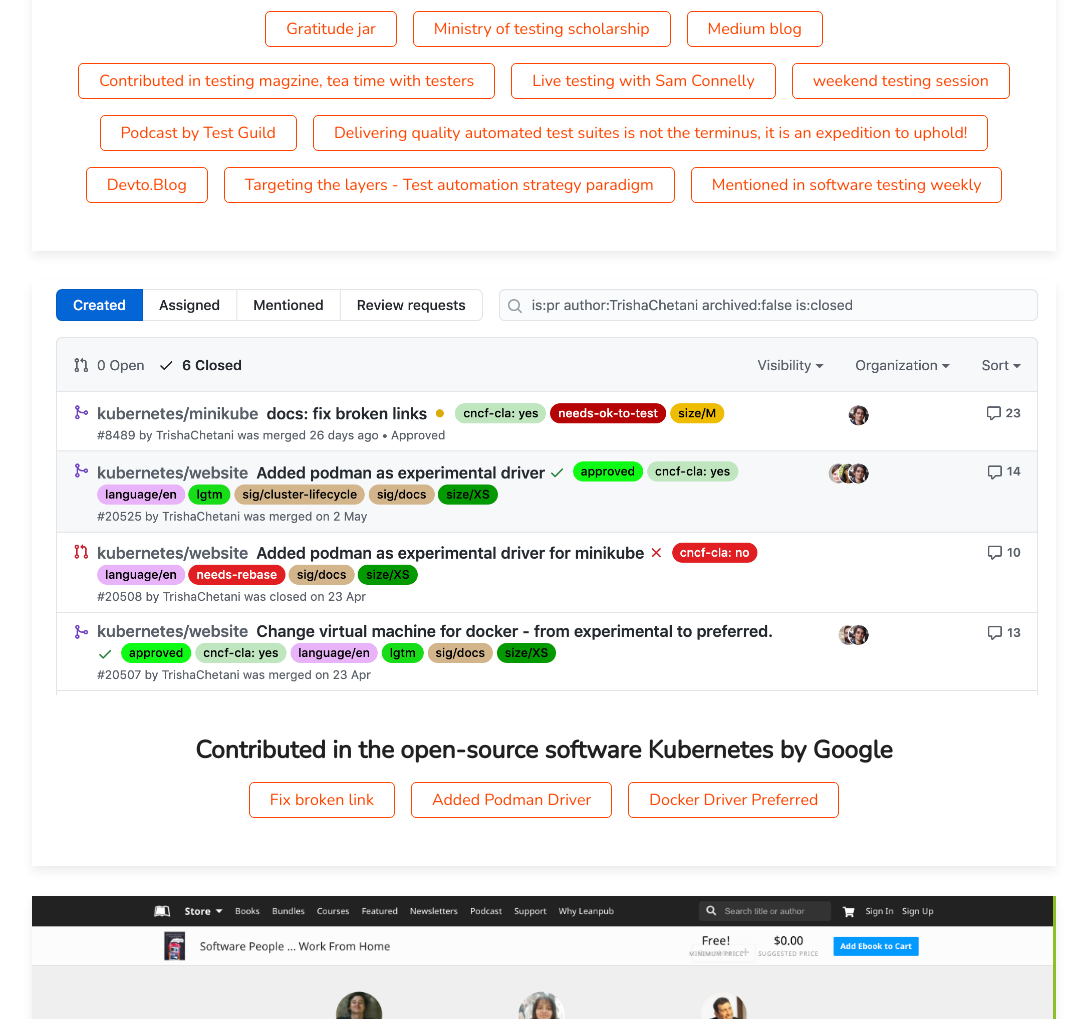
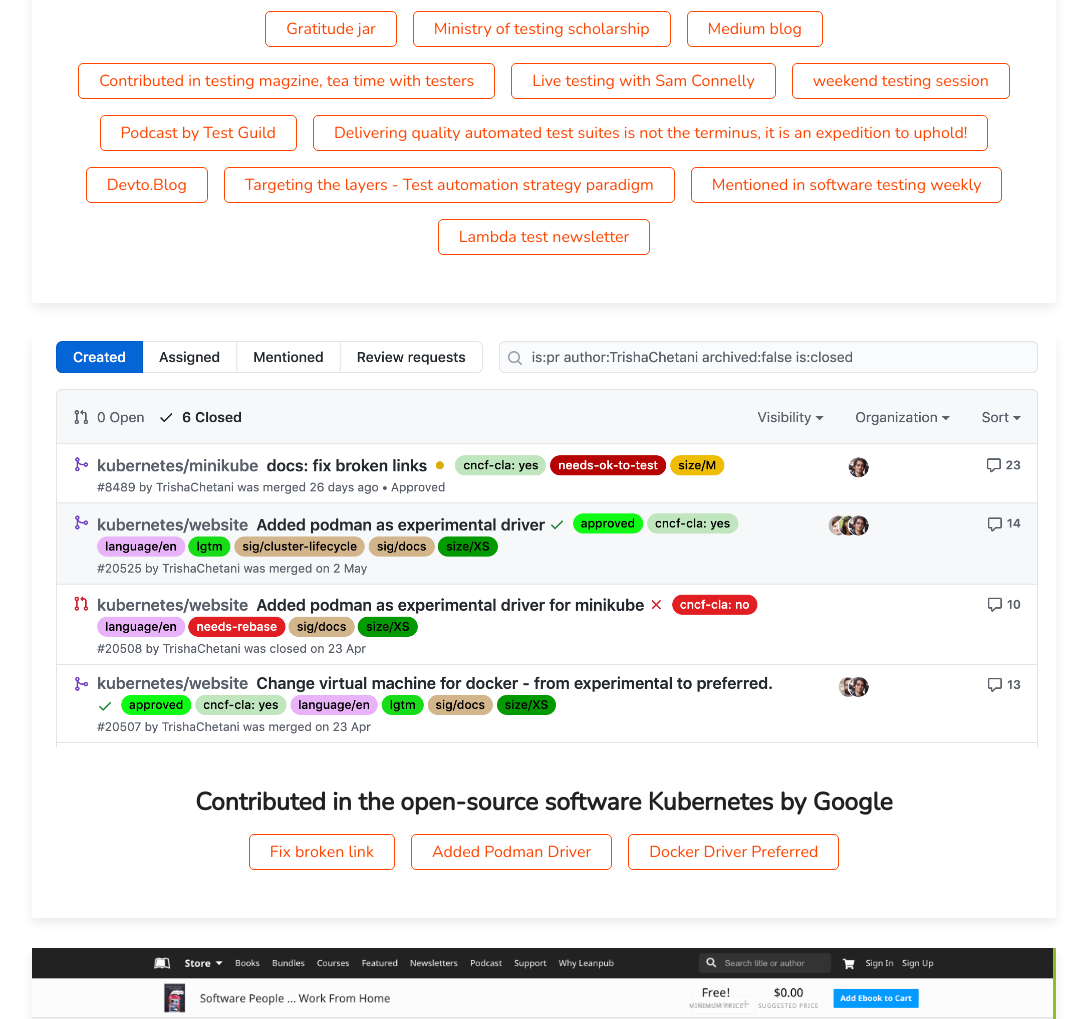
Before and after one commit to TrishaChetani/Professional-Portfolio, a plain HTML site: page index.html in a window 1280 px wide. Shown: the part 9306-10325 px from the top of the page, without its empty margins (96-1183 px from the left). Drawn offline with nearby package versions, Linux system fonts and the light colour scheme; files that its build step writes are made by us from their sources; files whose address does not match are found by name; a web font is replaced by a local one.

Commit message:
Added contribution to lambda test

```diff
--- a/index.html
+++ b/index.html
@@ -386,12 +386,10 @@
                 href="https://medium.com/@barbaracabral/testes-de-aceita%C3%A7%C3%A3o-em-aplica%C3%A7%C3%B5es-angular-usando-protractor-e-cucumberjs-parte-2-f6f24a5ab8c1">
                 Medium blog</a>
               <a class="link_btn" target='_blank'
-                href="https://teatimewithtesters.com/searching-engine-optimization-testing/">
-                Contributed in testing magzine, tea time with testers</a>
-                <a class="link_btn" target='_blank'
-                href="https://www.youtube.com/watch?v=__Vg15tvUlY&t=2290s">
-                Live testing with Sam Connelly </a>
-               <a class="link_btn" target='_blank'
+                href="https://teatimewithtesters.com/searching-engine-optimization-testing/">Contributed in testing magzine, tea time with testers</a>
+              <a class="link_btn" target='_blank'
+                href="https://www.youtube.com/watch?v=__Vg15tvUlY&t=2290s">Live testing with Sam Connelly </a>
+              <a class="link_btn" target='_blank'
                  href="http://weekendtesting.com/wp-content/uploads/2016/09/WT119SessionChatTranscript.pdf">weekend testing session</a>
               <a class="link_btn" target='_blank'
                  href="https://testguild.com/podcast/automation/a397-trisha/">Podcast by Test Guild</a>
@@ -403,6 +401,8 @@
                  href="https://www.browserstack.com/blog/targeting-the-layers-test-automation-strategy-paradigm/">Targeting the layers - Test automation strategy paradigm</a>
               <a class="link_btn" target='_blank'
                  href="https://softwaretestingweekly.com/issues/126">Mentioned in software testing weekly</a>
+              <a class="link_btn" target='_blank'
+               href="https://www.linkedin.com/pulse/how-choose-right-test-management-tool-lambdatest">Lambda test newsletter</a>
             </div>
           </div>
         </div>
```
